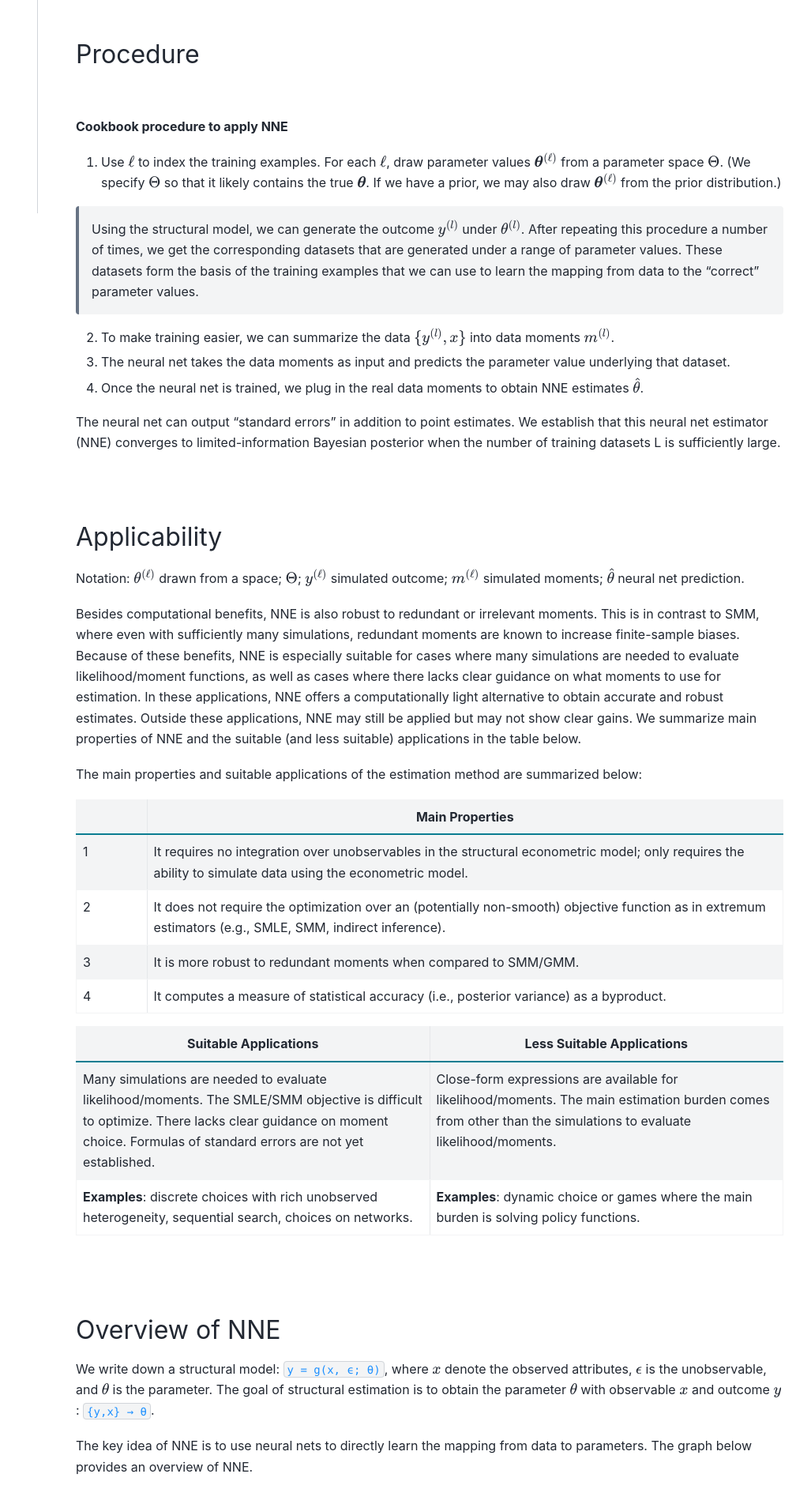
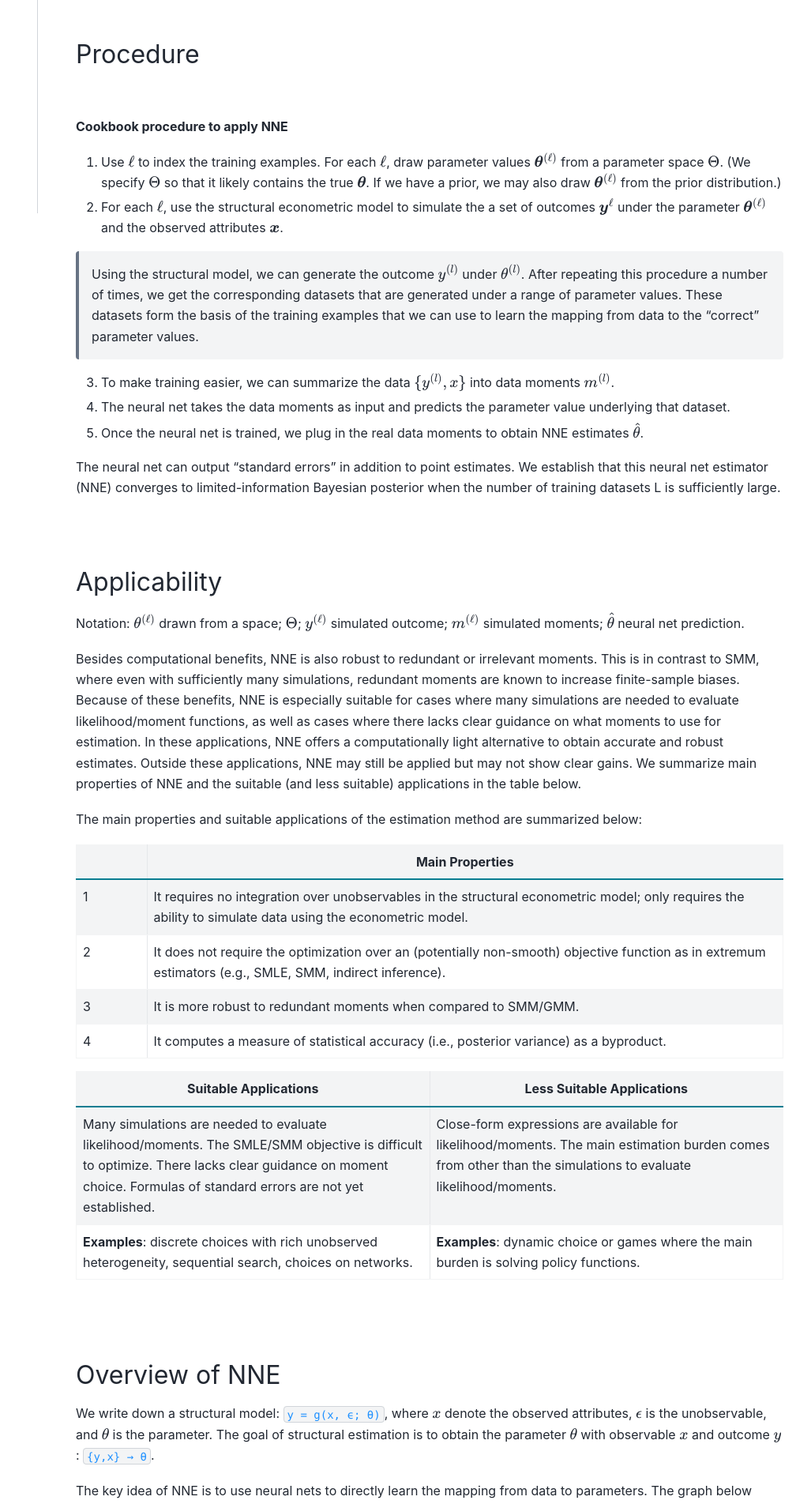
Before and after one commit to nnehome/nnehome.github.io, a Sphinx documentation site: the page built from docs/source/home/home.rst, in a window 1280 px wide. Shown: the part 1599-3503 px from the top of the page at 79% size, without its empty margins (272-1280 px from the left). Built offline with Sphinx 7.4.7 and the PyData theme 0.15.4, drawn with Linux system fonts in a browser that asks for light colours.

Commit message:
some change

```diff
--- a/docs/source/home/home.rst
+++ b/docs/source/home/home.rst
@@ -60,13 +60,15 @@ Procedure
 
 1. Use :math:`\ell` to index the training examples. For each :math:`\ell`, draw parameter values :math:`\boldsymbol{\theta}^{(\ell)}` from a parameter space :math:`\Theta`. (We specify :math:`\Theta` so that it likely contains the true :math:`\boldsymbol{\theta}`. If we have a prior, we may also draw :math:`\boldsymbol{\theta}^{(\ell)}` from the prior distribution.)
 
+2. For each :math:`\ell`, use the structural econometric model to simulate the a set of outcomes :math:`\boldsymbol{y}^{\ell}` under the parameter :math:`\boldsymbol{\theta}^{(\ell)}` and the observed attributes :math:`\boldsymbol{x}`.
+
  Using the structural model, we can generate the outcome :math:`y^{(l)}` under :math:`\theta^{(l)}`. After repeating this procedure a number of times, we get the corresponding datasets that are generated under a range of parameter values. These datasets form the basis of the training examples that we can use to learn the mapping from data to the "correct" parameter values.
 
-2. To make training easier, we can summarize the data :math:`\{y^{(l)}, x\}`  into data moments :math:`m^{(l)}`.
+3. To make training easier, we can summarize the data :math:`\{y^{(l)}, x\}`  into data moments :math:`m^{(l)}`.
 
-3. The neural net takes the data moments as input and predicts the parameter value underlying that dataset.
+4. The neural net takes the data moments as input and predicts the parameter value underlying that dataset.
 
-4. Once the neural net is trained, we plug in the real data moments to obtain NNE estimates :math:`\hat{\theta}`.
+5. Once the neural net is trained, we plug in the real data moments to obtain NNE estimates :math:`\hat{\theta}`.
 
 The neural net can output "standard errors" in addition to point estimates. We establish that this neural net estimator (NNE)
 converges to limited-information Bayesian posterior when the number of training datasets L is sufficiently large.
```
